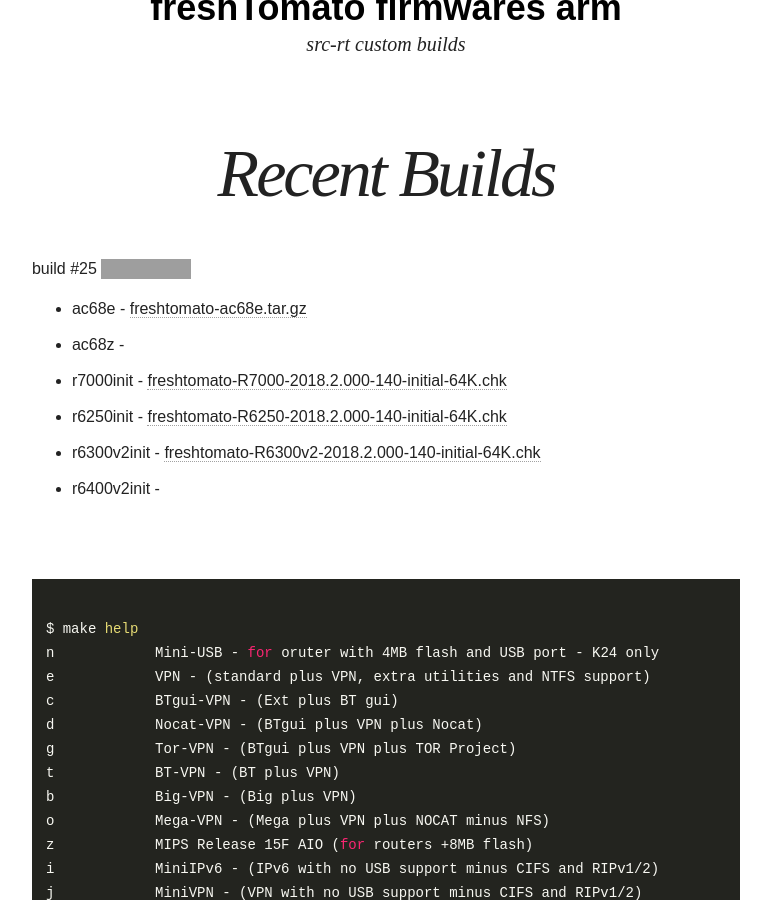
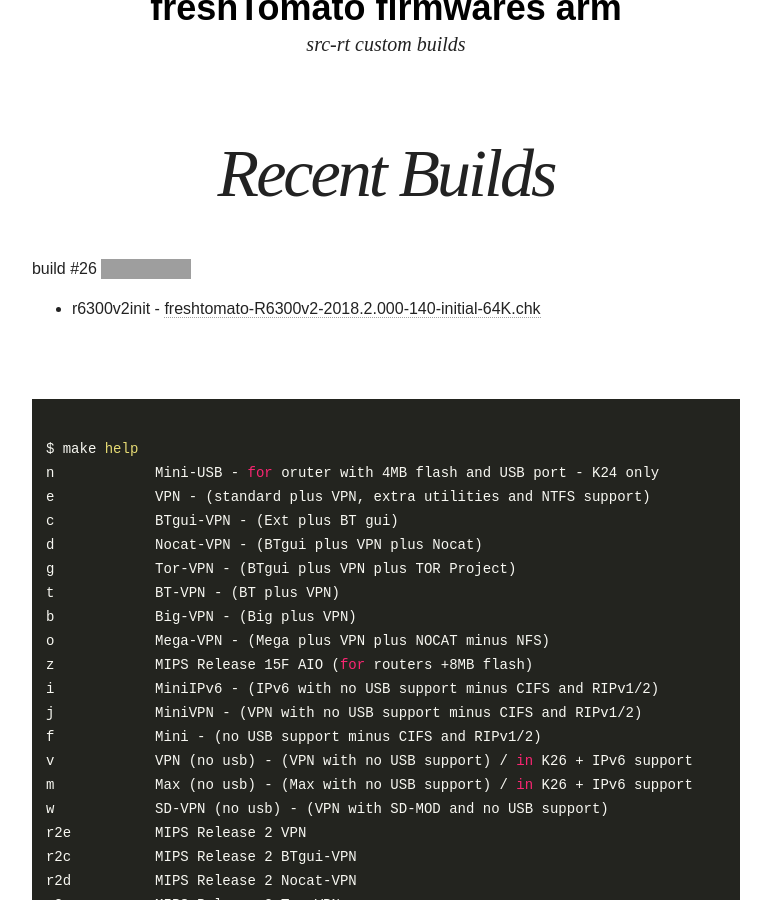
Before and after one commit to oglopss/freshTomato-ARM-ci-jekyll, a Jekyll site: the page built from index.html, in a window 1280 px wide and 900 px high, scrolled down 339 px. Shown: the whole window, without its empty margins (254-1025 px from the left). Built offline with Jekyll 4.4.1, drawn with Linux system fonts in a browser that asks for light colours; nearby versions of some CDN libraries; grey boxes are pictures that could not be loaded.

Commit message:
Travis build 26 r6300v2init pushed to gh-pages

```diff
--- a/_data/ss.yml
+++ b/_data/ss.yml
@@ -1,8 +1,3 @@
-build: 25
+build: 26
 files:
-  - 0003 r7000init freshtomato-R7000-2018.2.000-140-initial-64K.chk
   - 0005 r6300v2init freshtomato-R6300v2-2018.2.000-140-initial-64K.chk
-  - 0004 r6250init freshtomato-R6250-2018.2.000-140-initial-64K.chk
-  - 0006 r6400v2init
-  - 0001 ac68e freshtomato-ac68e.tar.gz
-  - 0002 ac68z
```
